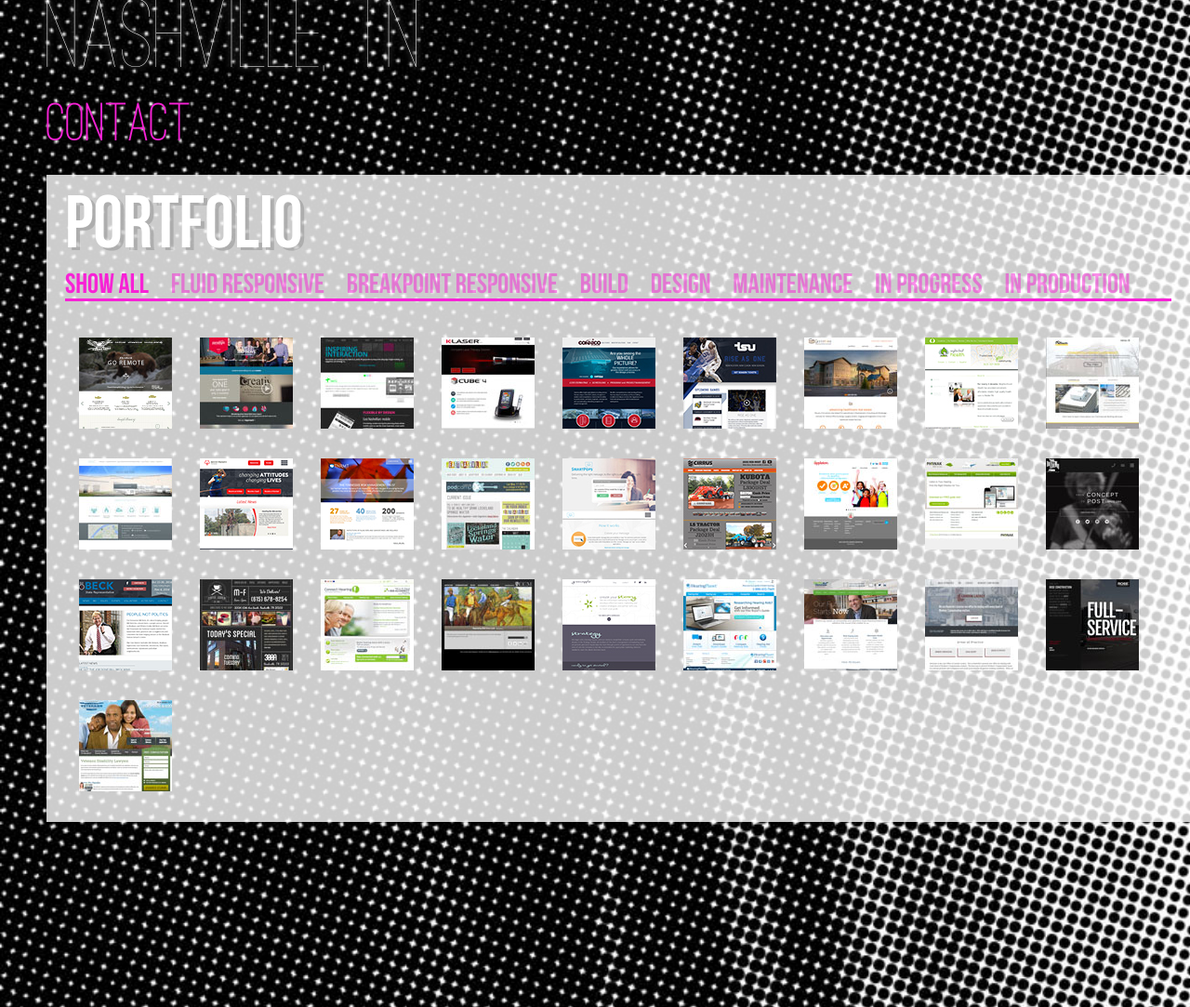
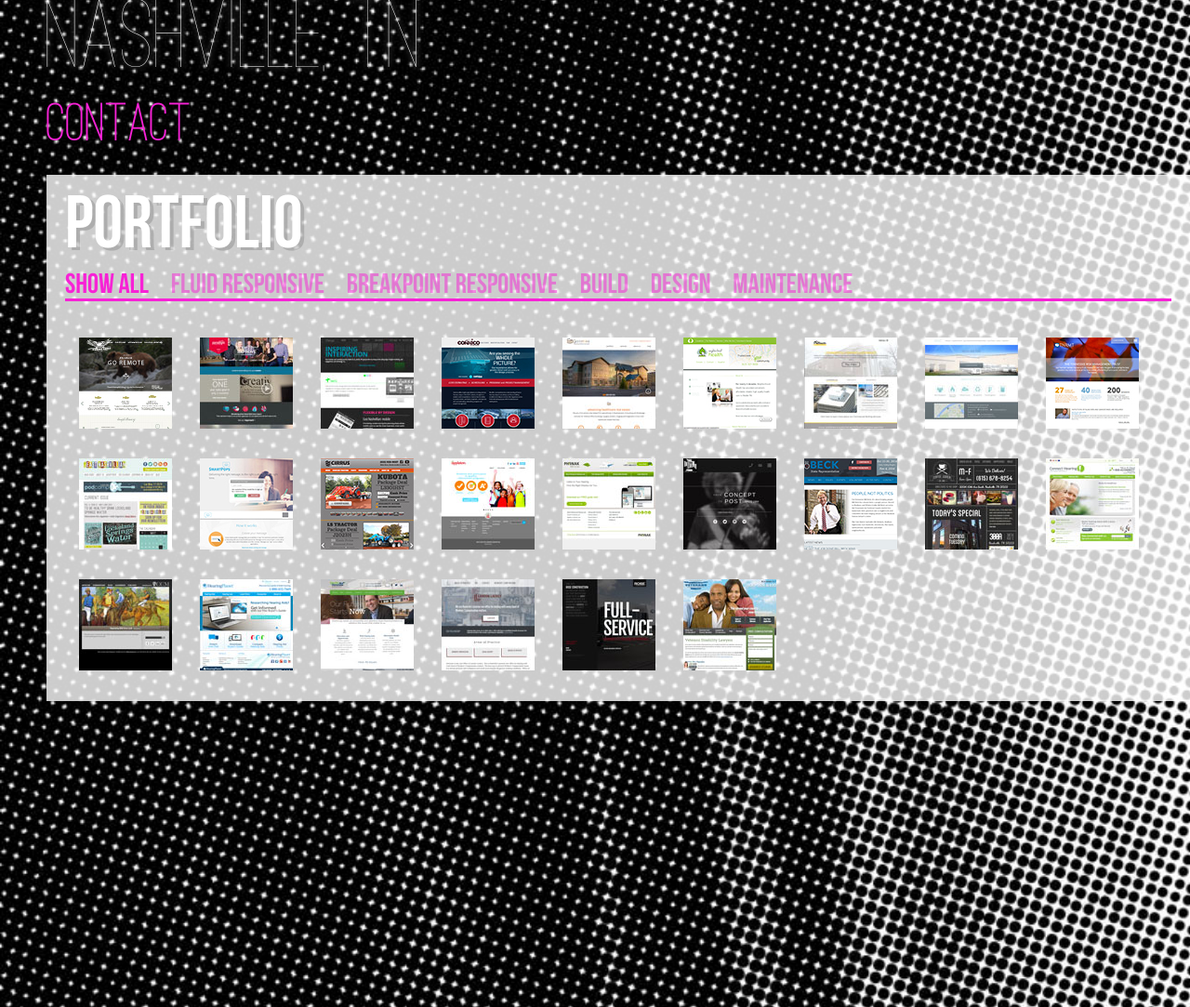
Before and after one commit to lindseyemaddox/lindseymaddox.com, a PHP site: page / in a window 1280 px wide. Shown: the part 238-1321 px from the top of the page at 93% size. Run offline with PHP 8.4, Linux system fonts and the light colour scheme; some libraries are stand-ins or nearby versions.

Commit message:
removed in progress and production options

```diff
--- a/index.php
+++ b/index.php
@@ -48,15 +48,13 @@ require_once($_SERVER['DOCUMENT_ROOT'].'/_includes/header.php'); // header and n
         <li><a href="#filter" data-option-value=".build">Build</a></li>
         <li><a href="#filter" data-option-value=".design">Design</a></li>
         <li><a href="#filter" data-option-value=".maintenance">Maintenance</a></li>
-        <li><a href="#filter" data-option-value=".development">In Progress</a></li>
-        <li><a href="#filter" data-option-value=".production">In Production</a></li>
       </ul>
 
   </div> <!-- #options -->
 
  	<div id="container" class="clearfix">
 
-	    <a class="element-item design development">
+	    <a class="element-item design">
 	    	<img src="/_img/angry-eagle-lodge-and-outfitters.jpg" alt="Angry Eagle Lodge & Outfitters website">
 	    </a><!--element-->
 
@@ -68,17 +66,15 @@ require_once($_SERVER['DOCUMENT_ROOT'].'/_includes/header.php'); // header and n
 	    	<img src="/_img/meet-idesign.jpg" alt="iDesign, Inc. website">
 	    </a><!--element-->
 
-	    <a href="http://www.k-laserusa.com.php54-1.dfw1-2.websitetestlink.com/" target="_blank" class="element-item build fluid development">
-	    	<img src="/_img/k-laser.jpg" alt="K-Laser website">
-	    </a><!--element-->
-
-	    <a href="http://www.connico.com.php53-14.dfw1-1.websitetestlink.com/" target="_blank" class="element-item build development">
+	    <a href="http://www.connico.com/" target="_blank" class="element-item build production">
 	    	<img src="/_img/connico.jpg" alt="Connico website">
 	    </a><!--element-->
 
-	    <a href="http://www.tsumensbasketball.com.php53-14.dfw1-1.websitetestlink.com/" target="_blank" class="element-item build fluid development">
+	    <!--
+<a href="http://www.tsumensbasketball.com.php53-14.dfw1-1.websitetestlink.com/" target="_blank" class="element-item build fluid development">
 	    	<img src="/_img/tsu-basketball.jpg" alt="TSU Men's Basketball website">
-	    </a><!--element-->
+	    </a>
+--><!--element-->
 
 	    <a href="http://www.greystonebd.com/" target="_blank" class="element-item fluid build production">
 	    	<img src="/_img/greystone.jpg" alt="Greystone website">
@@ -96,9 +92,11 @@ require_once($_SERVER['DOCUMENT_ROOT'].'/_includes/header.php'); // header and n
 	    	<img src="/_img/shared-hospital.jpg" alt="Shared Hospital Services website">
 	    </a><!--element-->
 
-	    <a href="http://www.specialolympicstn-test.com.php53-10.dfw1-1.websitetestlink.com/" target="_blank" class="element-item build fluid development">
+	    <!--
+<a href="http://www.specialolympicstn-test.com.php53-10.dfw1-1.websitetestlink.com/" target="_blank" class="element-item build fluid development">
 	    	<img src="/_img/special-olympics.jpg" alt="Special Olympics TN website">
-	    </a><!--element-->
+	    </a>
+--><!--element-->
 
 	    <a href="http://www.tnrmt.com/" target="_blank" class="element-item build fluid production">
 	    	<img src="/_img/tennessee-risk-management-trust.jpg" alt="Tennessee Risk Management Trust website">
@@ -144,9 +142,11 @@ require_once($_SERVER['DOCUMENT_ROOT'].'/_includes/header.php'); // header and n
 	    	<img src="/_img/covenant-capital-management.jpg" alt="Covenant Capital Management website">
 	    </a><!--element-->
 
-	    <a href="http://www.greenapplestrategy-test.com.php53-14.dfw1-1.websitetestlink.com/" target="_blank" class="element-item fluid build development">
+	    <!--
+<a href="http://www.greenapplestrategy-test.com.php53-14.dfw1-1.websitetestlink.com/" target="_blank" class="element-item fluid build development">
 	    	<img src="/_img/green-apple-strategy.jpg" alt="Green Apple Strategy website">
-	    </a><!--element-->
+	    </a>
+--><!--element-->
 
 	    <a href="http://www.hearingplanet.com/" target="_blank" class="element-item maintenance breakpoint production">
 	    	<img src="/_img/hearing-planet.jpg" alt="Hearing Planet website">
```
